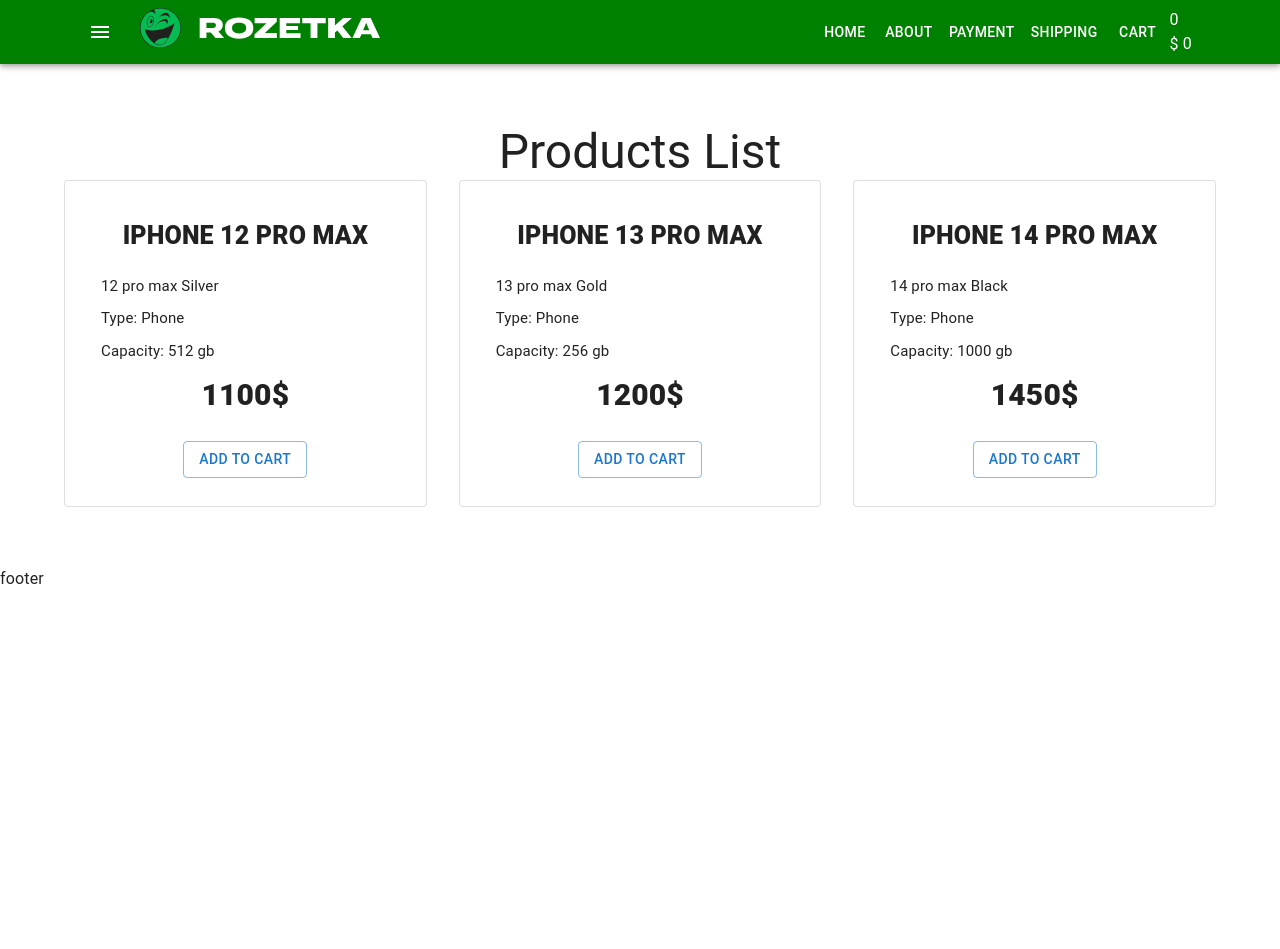
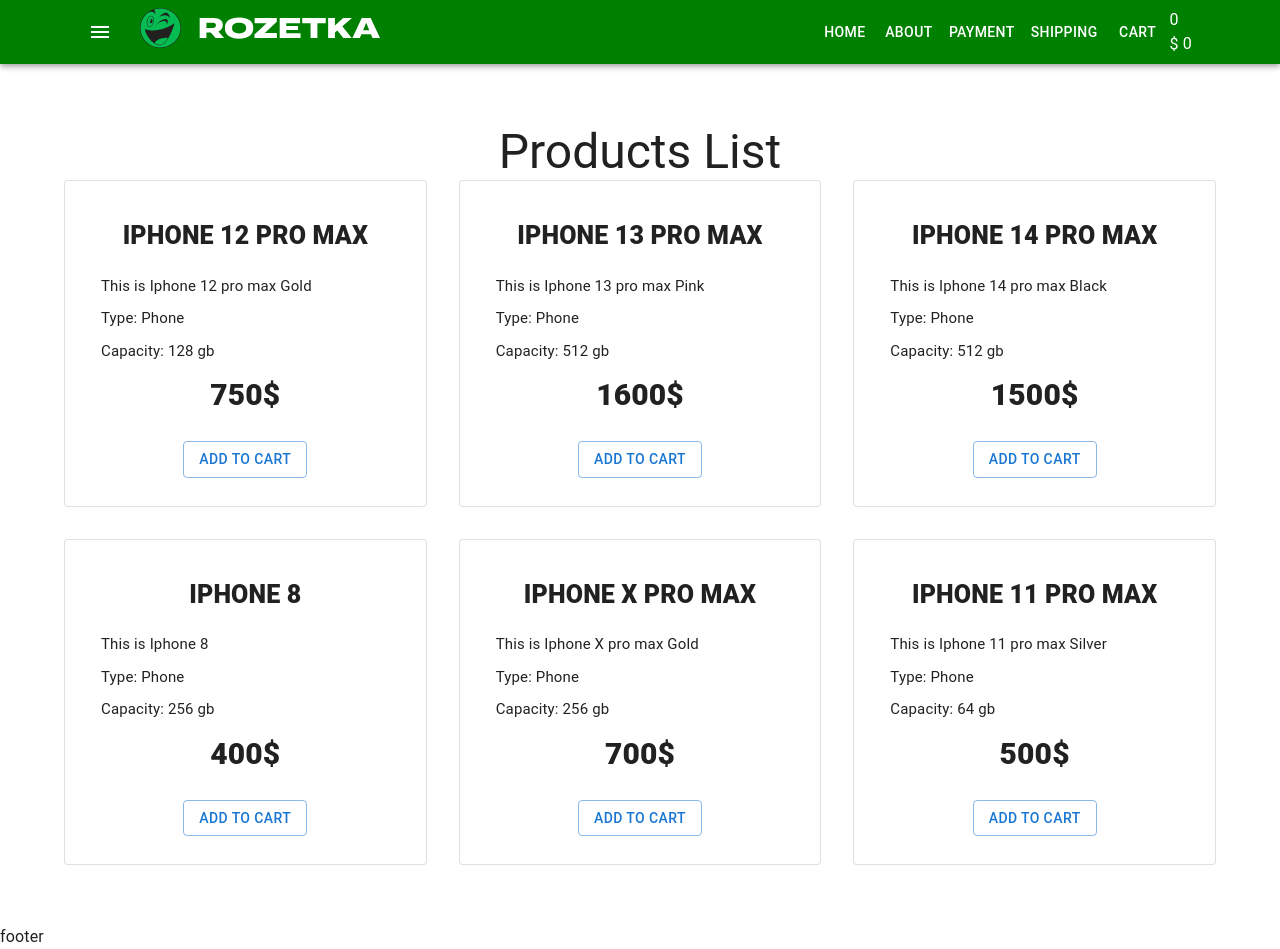
Before and after one commit to Darmostuk-98/React-online-Fakeshop, a React (Create React App) app: page / in a window 1280 px wide. Before the commit the page ends 800 px from the top, so only its background shows below. Built offline with nearby package versions, Linux system fonts and the light colour scheme.

Commit message:
add destruction in ProducList.tsx & add methed map to take information from object in productArray.ts| we export only 1 item but we take all items from typeScript file by method map

```diff
--- a/src/components/ProductsList/ProductsList.tsx
+++ b/src/components/ProductsList/ProductsList.tsx
@@ -1,8 +1,16 @@
 import { Grid, Typography } from '@mui/material'
 import ProductsListItem from './ProductsListItem'
-import './ProductsListItem.scss'
+import ProductsArray from 'utils/productsArray'
 
 type Props = {}
+
+type ProductProps = {
+    title: string
+    desc: string
+    type: string
+    capacity: string
+    price: number
+}
 
 const ProductsList = (props: Props) => {
     return (
@@ -12,36 +20,20 @@
             </Typography>
 
             <Grid container spacing={4}>
-                <Grid item xs={12} sm={6} md={4}>
-                    {''}
-                    <ProductsListItem
-                        title="Iphone 12 pro max"
-                        desc="12 pro max Silver"
-                        type="Phone"
-                        capacity="512 gb"
-                        price={1100}
-                    />
-                </Grid>
-                <Grid item xs={12} sm={6} md={4}>
-                    {''}
-                    <ProductsListItem
-                        title="Iphone 13 pro max"
-                        desc="13 pro max Gold"
-                        type="Phone"
-                        capacity="256 gb"
-                        price={1200}
-                    />
-                </Grid>
-                <Grid item xs={12} sm={6} md={4}>
-                    {''}
-                    <ProductsListItem
-                        title="Iphone 14 pro max"
-                        desc="14 pro max Black"
-                        type="Phone"
-                        capacity="1000 gb"
-                        price={1450}
-                    />
-                </Grid>
+                {ProductsArray.map(
+                    ({ title, desc, type, capacity, price }: ProductProps) => (
+                        <Grid item xs={12} sm={6} md={4}>
+                            {''}
+                            <ProductsListItem
+                                title={title}
+                                desc={desc}
+                                type={type}
+                                capacity={capacity}
+                                price={price}
+                            />
+                        </Grid>
+                    )
+                )}
             </Grid>
         </>
     )
--- a/src/components/ProductsList/ProductsListItem.tsx
+++ b/src/components/ProductsList/ProductsListItem.tsx
@@ -1,4 +1,5 @@
 import { Button, Card, CardActions, CardContent } from '@mui/material'
+import './ProductsListItem.scss'
 
 type Props = {
     title: string
--- /dev/null
+++ b/src/utils/productsArray.ts
@@ -0,0 +1,54 @@
+type ProductProps = {
+    title: string
+    desc: string
+    type: string
+    capacity: string
+    price: number
+}
+
+const ProductsArray: ProductProps[] = [
+    {
+        title: 'Iphone 12 pro max',
+        desc: ' This is Iphone 12 pro max Gold ',
+        type: 'Phone',
+        capacity: '128 gb',
+        price: 750,
+    },
+    {
+        title: 'Iphone 13 pro max',
+        desc: ' This is Iphone 13 pro max Pink ',
+        type: 'Phone',
+        capacity: '512 gb',
+        price: 1600,
+    },
+    {
+        title: 'Iphone 14 pro max',
+        desc: ' This is Iphone 14 pro max Black ',
+        type: 'Phone',
+        capacity: '512 gb',
+        price: 1500,
+    },
+    {
+        title: 'Iphone 8',
+        desc: ' This is Iphone 8 ',
+        type: 'Phone',
+        capacity: '256 gb',
+        price: 400,
+    },
+    {
+        title: 'Iphone X pro max',
+        desc: ' This is Iphone X pro max Gold ',
+        type: 'Phone',
+        capacity: '256 gb',
+        price: 700,
+    },
+    {
+        title: 'Iphone 11 pro max',
+        desc: ' This is Iphone 11 pro max Silver ',
+        type: 'Phone',
+        capacity: '64 gb',
+        price: 500,
+    },
+]
+
+export default ProductsArray
```
